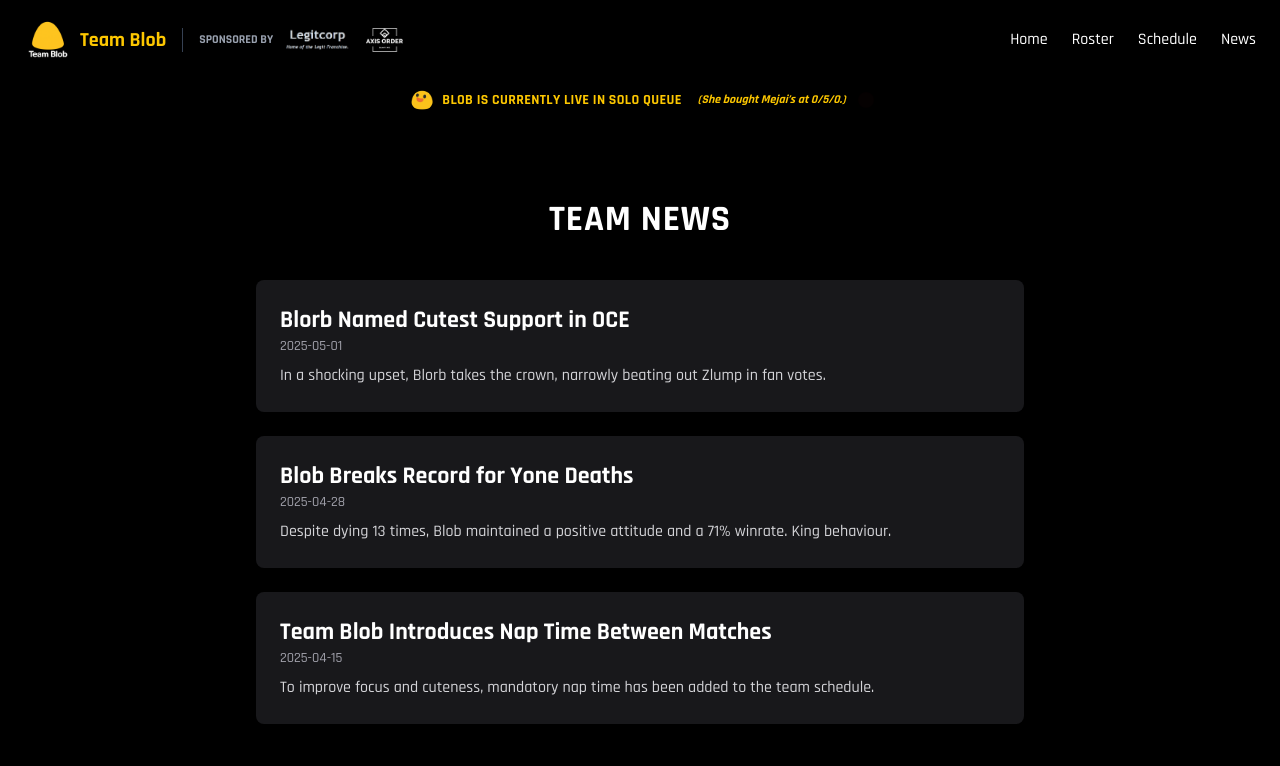
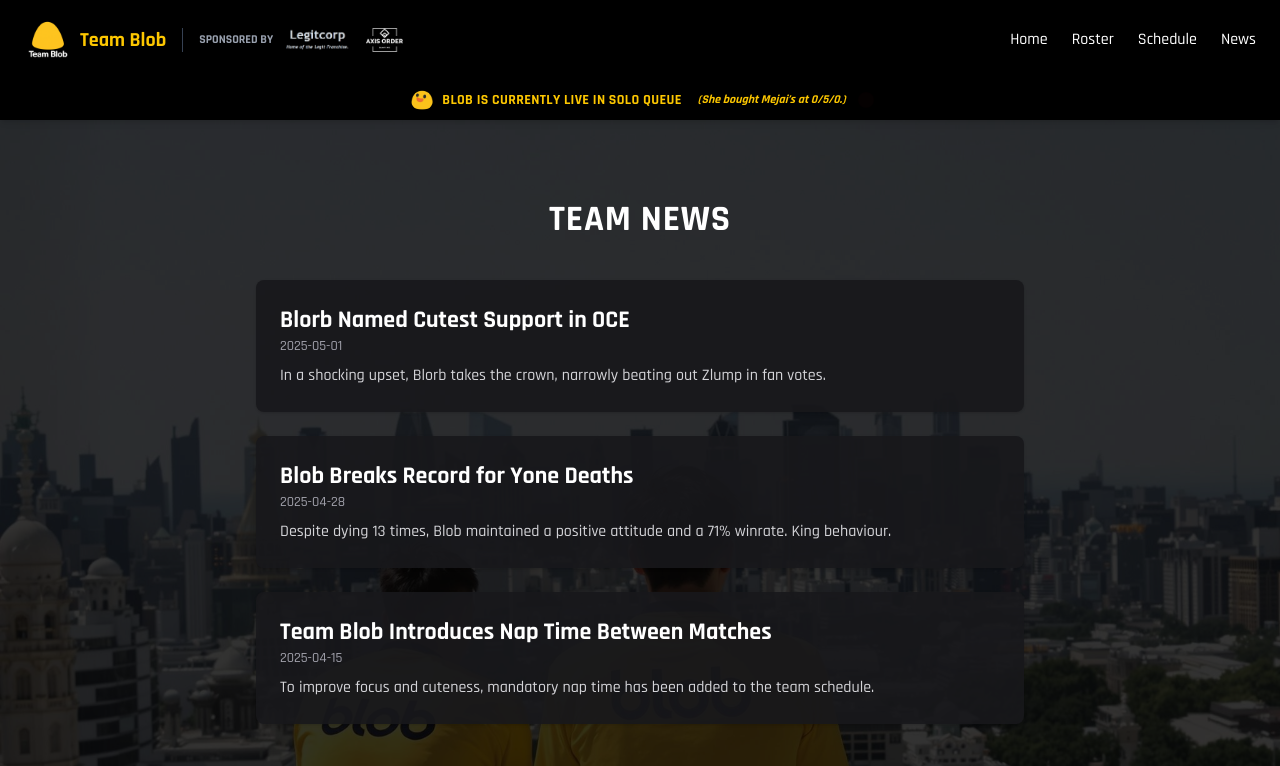
Before and after one commit to Mooshieblob1/team-blob, a SvelteKit app: page /news in a window 1280 px wide. Shown: the top 766 px of the page. Built offline with nearby package versions, Linux system fonts and the light colour scheme.

Commit message:
feat(news): enhance news section layout with background image and overlay

```diff
--- a/src/routes/+layout.svelte
+++ b/src/routes/+layout.svelte
@@ -26,7 +26,7 @@
 
 	async function typeWriterLoop() {
 		while (true) {
-			// Pick a random message that isn't the current one
+			// Picks a random message that isn't the current one
 			let next;
 			do {
 				next = blobMessages[Math.floor(Math.random() * blobMessages.length)];
--- a/src/routes/news/+page.svelte
+++ b/src/routes/news/+page.svelte
@@ -8,12 +8,22 @@
 	$: paginated = news.slice((currentPage - 1) * pageSize, currentPage * pageSize);
 </script>
 
-<section class="min-h-screen bg-black text-white px-4 py-20">
-	<h1 class="text-center text-4xl font-bold text-blob mb-10 uppercase tracking-wide">Team News</h1>
+<section
+	class="min-h-screen bg-black text-white px-4 py-20 bg-cover bg-center bg-no-repeat relative"
+	style="background-image: url('/images/landscape.png');"
+>
+	<!-- Dark overlay -->
+	<div class="absolute inset-0 bg-black/80 pointer-events-none"></div>
+
+	<!-- Content wrapper -->
+	<div class="relative z-10">
+		<h1 class="text-center text-4xl font-bold text-blob mb-10 uppercase tracking-wide">
+			Team News
+		</h1>
 
 		<div class="max-w-3xl mx-auto space-y-6">
 			{#each paginated as article}
-			<div class="bg-zinc-900 p-6 rounded-lg shadow">
+				<div class="bg-zinc-900/90 p-6 rounded-lg shadow">
 					<h2 class="text-2xl font-bold">{article.title}</h2>
 					<p class="text-sm text-zinc-400 mb-2">{article.date}</p>
 					<p class="text-zinc-300">{article.content}</p>
@@ -23,7 +33,11 @@
 
 		<!-- Pagination controls -->
 		<div class="mt-10 flex justify-center gap-4 text-sm text-yellow-400">
-		<button on:click={() => currentPage--} disabled={currentPage === 1} class="disabled:opacity-30">
+			<button
+				on:click={() => currentPage--}
+				disabled={currentPage === 1}
+				class="disabled:opacity-30"
+			>
 				Prev
 			</button>
 			<span>Page {currentPage} of {totalPages}</span>
@@ -35,4 +49,5 @@
 				Next
 			</button>
 		</div>
+	</div>
 </section>
```
Also changed, not shown: static/images/landscape.png (added), 1 other file (tests, documents, lock files or other folders). Lines whose indentation alone changed are shown as unchanged.
